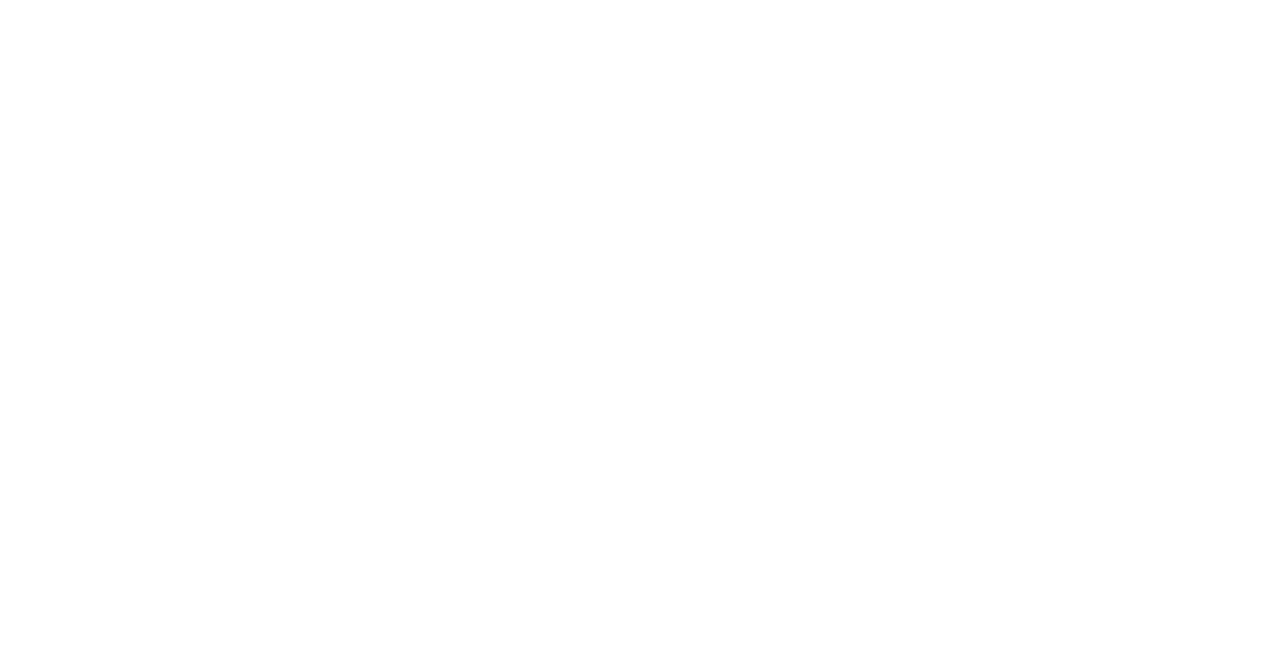
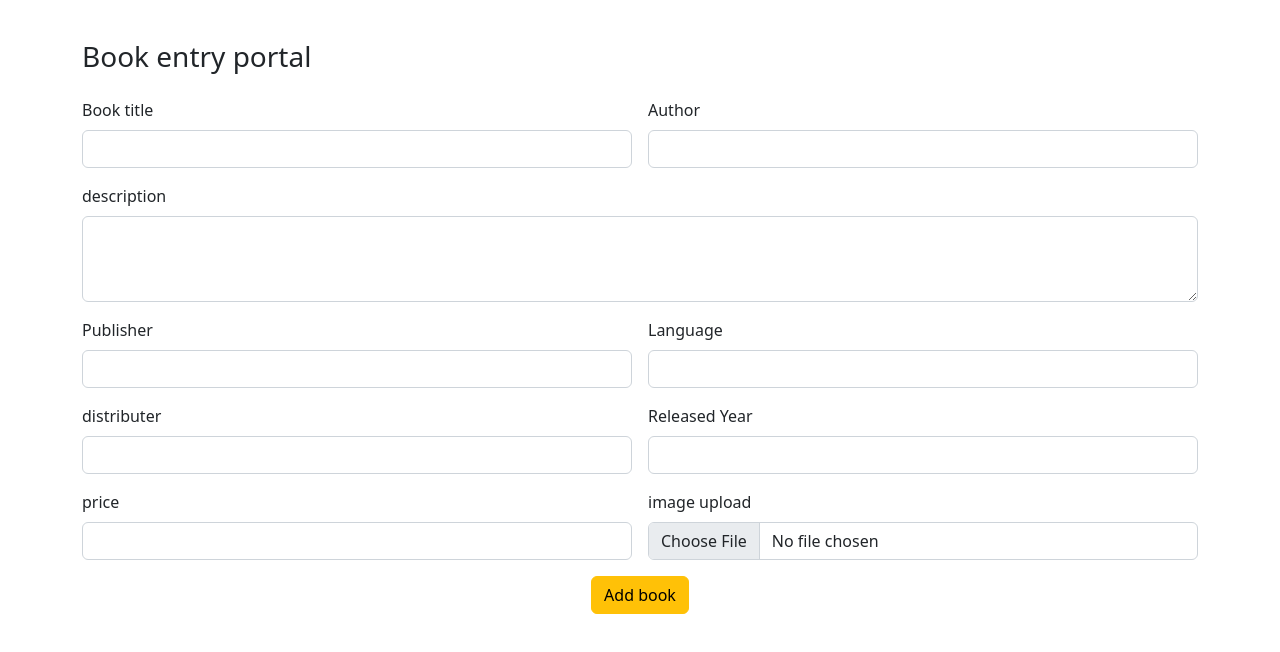
Before and after one commit to krishnanunnijp/library-management-angular-project, an Angular app: page /add in a window 1280 px wide. Before the commit this address led to /. Shown: the top 652 px of the page. Built offline with nearby package versions, Linux system fonts and the light colour scheme.

Commit message:
view page  added

```diff
--- /dev/null
+++ b/src/app/add-book/add-book.component.html
@@ -0,0 +1,49 @@
+<div class="container">
+    <div class="row">
+        <div class="col-12 col-sm-12 col-md-12 col-lg-12 col-xl-12 col-xxl-12">
+            <div class="row g-3 mt-4">
+                <div class="col-12 col-sm-12 col-md-12 col-lg-12 col-xl-12 col-xxl-12">
+                    <h3>Book entry portal </h3>
+                </div>
+                <div class="col-12 col-sm-6 col-md-6 col-lg-6 col-xl-6 col-xxl-6">
+                    <label for="title" class="form-label">Book title</label>
+                    <input type="text" class="form-control">
+                </div>
+                <div class="col-12 col-sm-6 col-md-6 col-lg-6 col-xl-6 col-xxl-6">
+                    <label for="author" class="form-label">Author</label>
+                    <input type="text" class="form-control">
+                </div>
+                <div class="col-12 col-sm-12 col-md-12 col-lg-12 col-xl-12 col-xxl-12">
+                    <label for="description" class="form-label">description</label>
+                    <textarea class="form-control"  rows="3"></textarea>                    </div>
+                <div class="col-12 col-sm-6 col-md-6 col-lg-6 col-xl-6 col-xxl-6">
+                    <label for="publisher" class="form-label">Publisher</label>
+                    <input type="text" class="form-control">
+                </div>
+                <div class="col-12 col-sm-6 col-md-6 col-lg-6 col-xl-6 col-xxl-6">
+                    <label for="language" class="form-label">Language</label>
+                    <input type="text" class="form-control">
+                </div>
+                <div class="col-12 col-sm-6 col-md-6 col-lg-6 col-xl-6 col-xxl-6">
+                    <label for="distributer" class="form-label">distributer</label>
+                    <input type="text" class="form-control">
+                </div>
+                <div class="col-12 col-sm-6 col-md-6 col-lg-6 col-xl-6 col-xxl-6">
+                    <label for="releasedyear" class="form-label">Released Year</label>
+                    <input type="text" class="form-control">
+                </div>
+                <div class="col-12 col-sm-6 col-md-6 col-lg-6 col-xl-6 col-xxl-6">
+                    <label for="price" class="form-label">price</label>
+                    <input type="text" class="form-control">
+                </div>
+                <div class="col-12 col-sm-6 col-md-6 col-lg-6 col-xl-6 col-xxl-6">
+                    <label for="image" class="form-label">image upload </label>
+                    <input type="file" class="form-control">
+                </div>
+                <div class="col-12 col-sm-12 col-md-12 col-lg-12 col-xl-12 col-xxl-12 text-center">
+                    <a href="" class="btn btn-warning">Add book</a>
+                </div>
+            </div>
+        </div>
+    </div>
+  </div>
--- a/src/app/admin-login/admin-login.component.html
+++ b/src/app/admin-login/admin-login.component.html
@@ -14,7 +14,7 @@
                     <input type="password" class="form-control">
                 </div>
                 <div class="col-12 col-sm-12 col-md-12 col-lg-12 col-xl-12 col-xxl-12">
-                    <a href="" class="btn btn-info">login</a>
+                    <a href="/add" class="btn btn-info">login</a>
                 </div>
                 <div class="col-12 col-sm-12 col-md-12 col-lg-12 col-xl-12 col-xxl-12">
                     <a href="/signup" class="link-success">Don't have an account ?</a>
```
Also changed, not shown: src/app/add-book/add-book.component.ts (added, +10 -0 lines), src/app/app.module.ts (+7 -1 lines), src/app/add-book/add-book.component.css (added).
